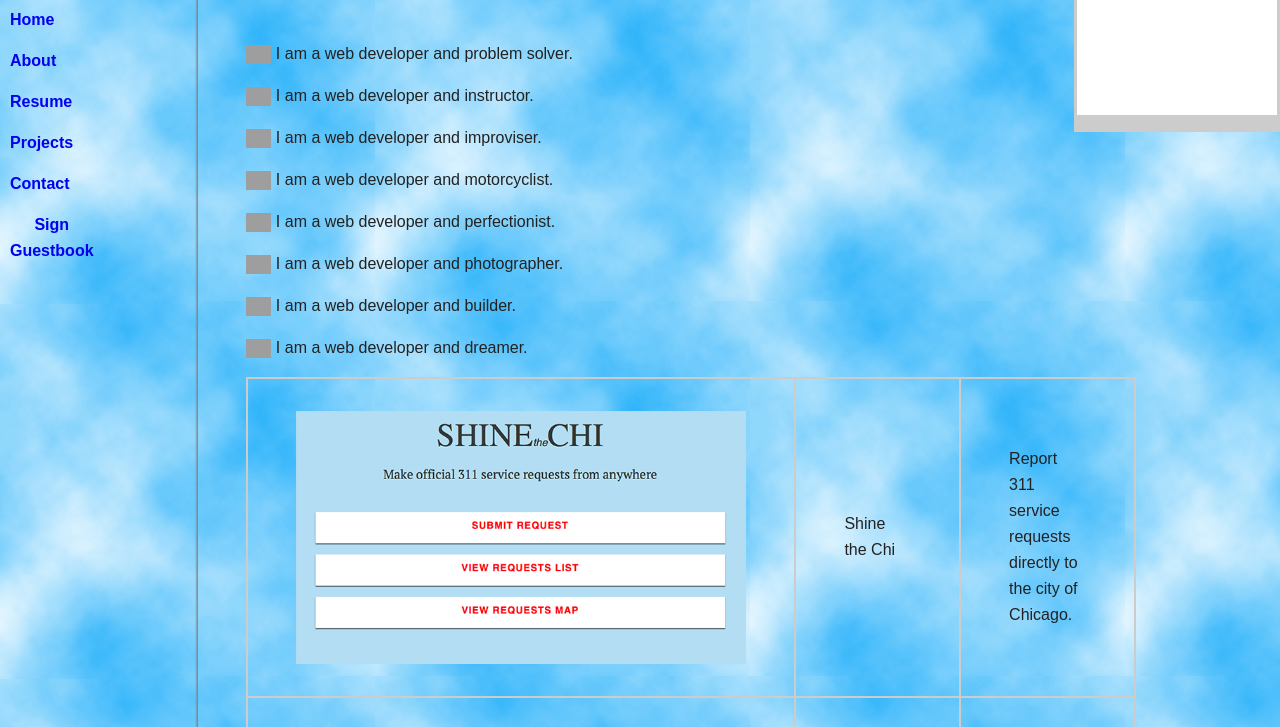
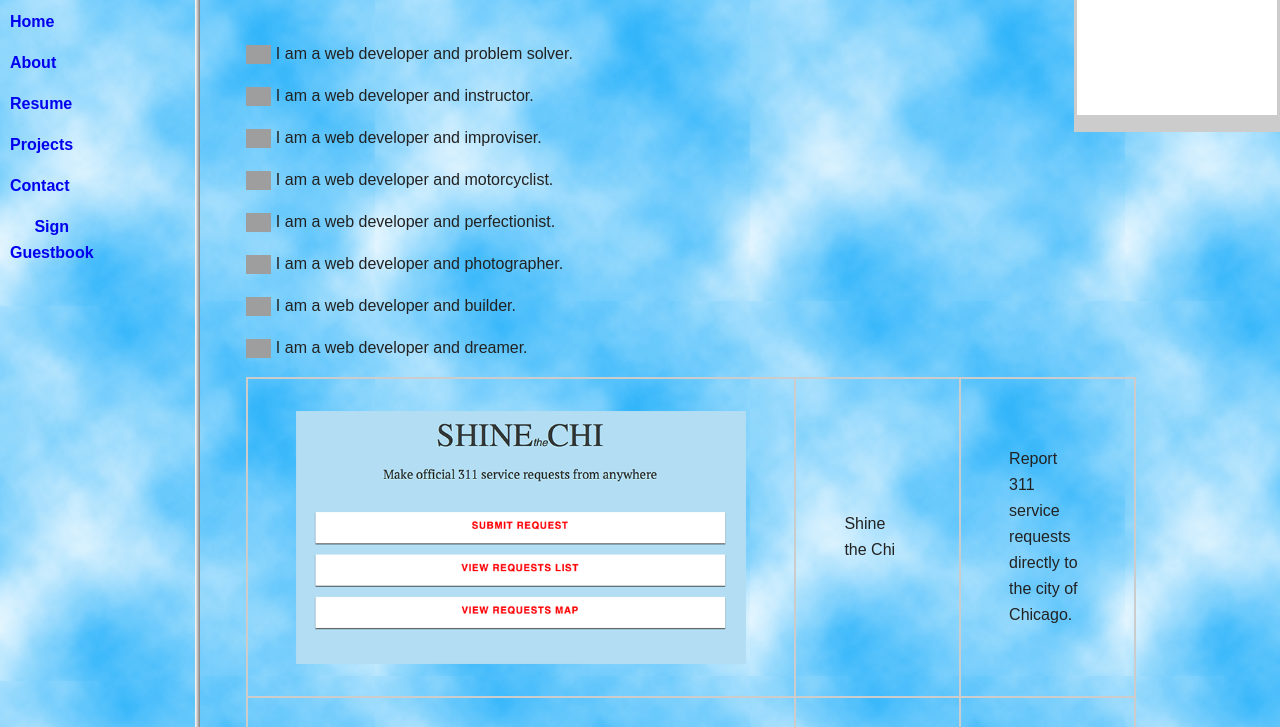
Before and after one commit to huyhuynh408/geotheme, a plain HTML site: page index.html in a window 1280 px wide. Shown: the part 74-801 px from the top of the page. Drawn offline with nearby package versions, Linux system fonts and the light colour scheme; grey boxes are pictures that could not be loaded; a web font is replaced by a local one.

Commit message:
changed nav bar border color

```diff
--- a/css/nav-frame.css
+++ b/css/nav-frame.css
@@ -8,18 +8,19 @@
   bottom: auto;
 /*  background-color: white;
 */  padding-right: 3px;
-  border-width: 3px 3px 3px 0;
+  border-width: 5px 5px 5px 0;
   border-style: solid;
   -webkit-border-image:
-    -webkit-gradient(linear, 0 0, 100% 0, from(gray), to(rgba(0, 0, 0, 0))) 1 100%;
+    -webkit-gradient(linear, 0 0, 100% 0, from(gray), to(rgba(255, 255, 255, 1))) 1 100%;
   -webkit-border-image:
-    -webkit-linear-gradient(left, gray, rgba(0, 0, 0, 0)) 1 100%;
+    -webkit-linear-gradient(left, gray, rgba(255, 255, 255, 1)) 1 100%;
   -moz-border-image:
-    -moz-linear-gradient(left, gray, rgba(0, 0, 0, 0)) 1 100%;
+    -moz-linear-gradient(left, gray, rgba(255, 255, 255, 1)) 1 100%;
   -o-border-image:
-    -o-linear-gradient(left, gray, rgba(0, 0, 0, 0)) 1 100%;
+    -o-linear-gradient(left, gray, rgba(255, 255, 255, 1)) 1 100%;
   border-image:
-    linear-gradient(to left, gray, rgba(0, 0, 0, 0)) 1 100%;
+    linear-gradient(to left, gray, rgba(255, 255, 255, 1)) 1 100%;
+
   cursor:ew-resize;
   background-image: url("../img/cloudy.png");
 }
```
